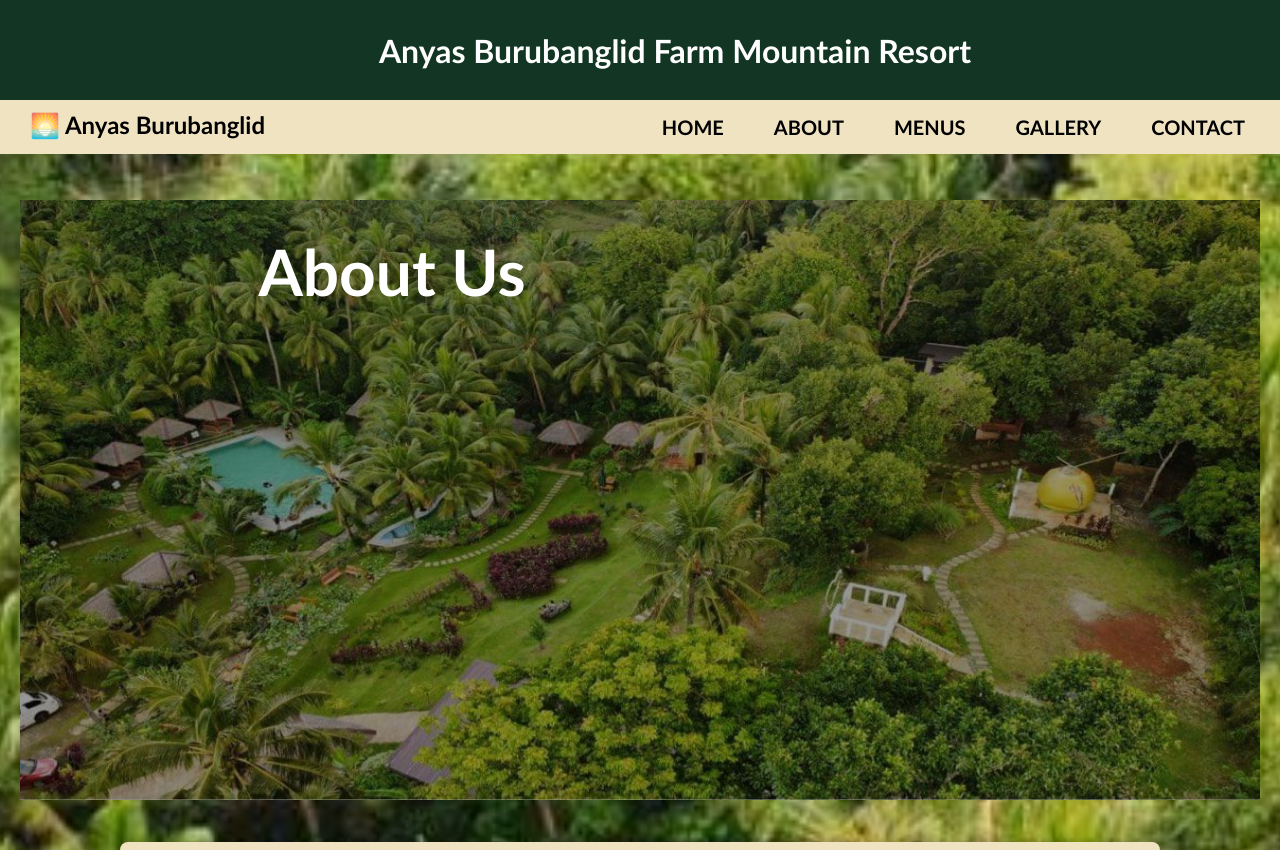
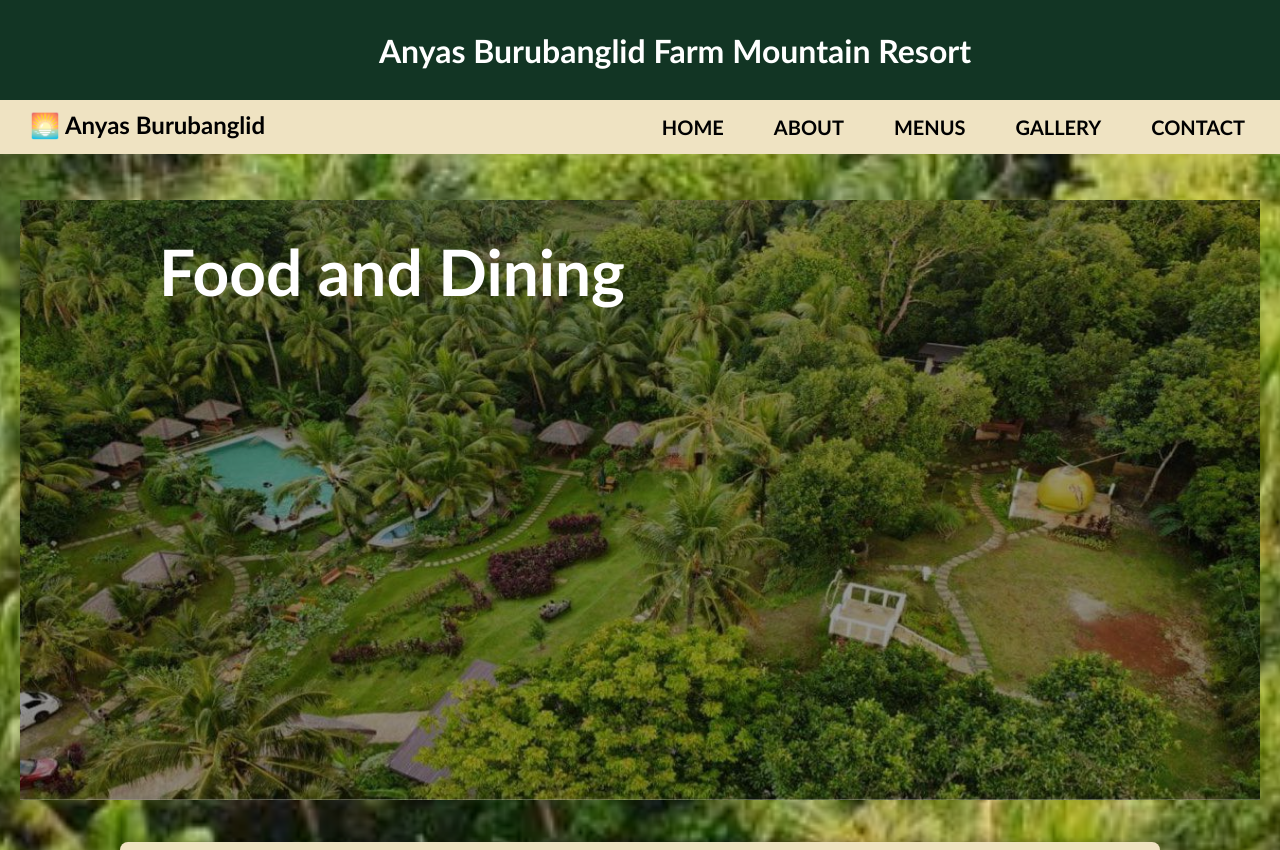
Before and after one commit to jrdulos2002/anyasburubanglid, a plain HTML site: page skills.html in a window 1280 px wide. Shown: the top 850 px of the page. Drawn offline with Linux system fonts and the light colour scheme.

Commit message:
Update skills.html

```diff
--- a/skills.html
+++ b/skills.html
@@ -27,17 +27,17 @@
             <div class="slides">
                 <div class="slide">
                     <img src="Images/resort-hero1.jpg" alt="Image 1" style="filter: brightness(60%);">
-                    <div class="text-overlay"><h1>About Us</h1></div>
+                    <div class="text-overlay"><h1>Food and Dining</h1></div>
 
                 </div>
                 <div class="slide">
                     <img src="Images/resort-hero1.jpg" alt="Image 2"style="filter: brightness(60%);">
-                    <div class="text-overlay"><h1>About Us </h1></div>
+                    <div class="text-overlay"><h1>Food and Dining </h1></div>
 
                 </div>
                 <div class="slide">
                     <img src="Images/resort-hero1.jpg" alt="Image 3"style="filter: brightness(60%);">
-                    <div class="text-overlay"><h1>About Us </h1></div>
+                    <div class="text-overlay"><h1>Food and Dining </h1></div>
 
                 </div>
             </div>
```
